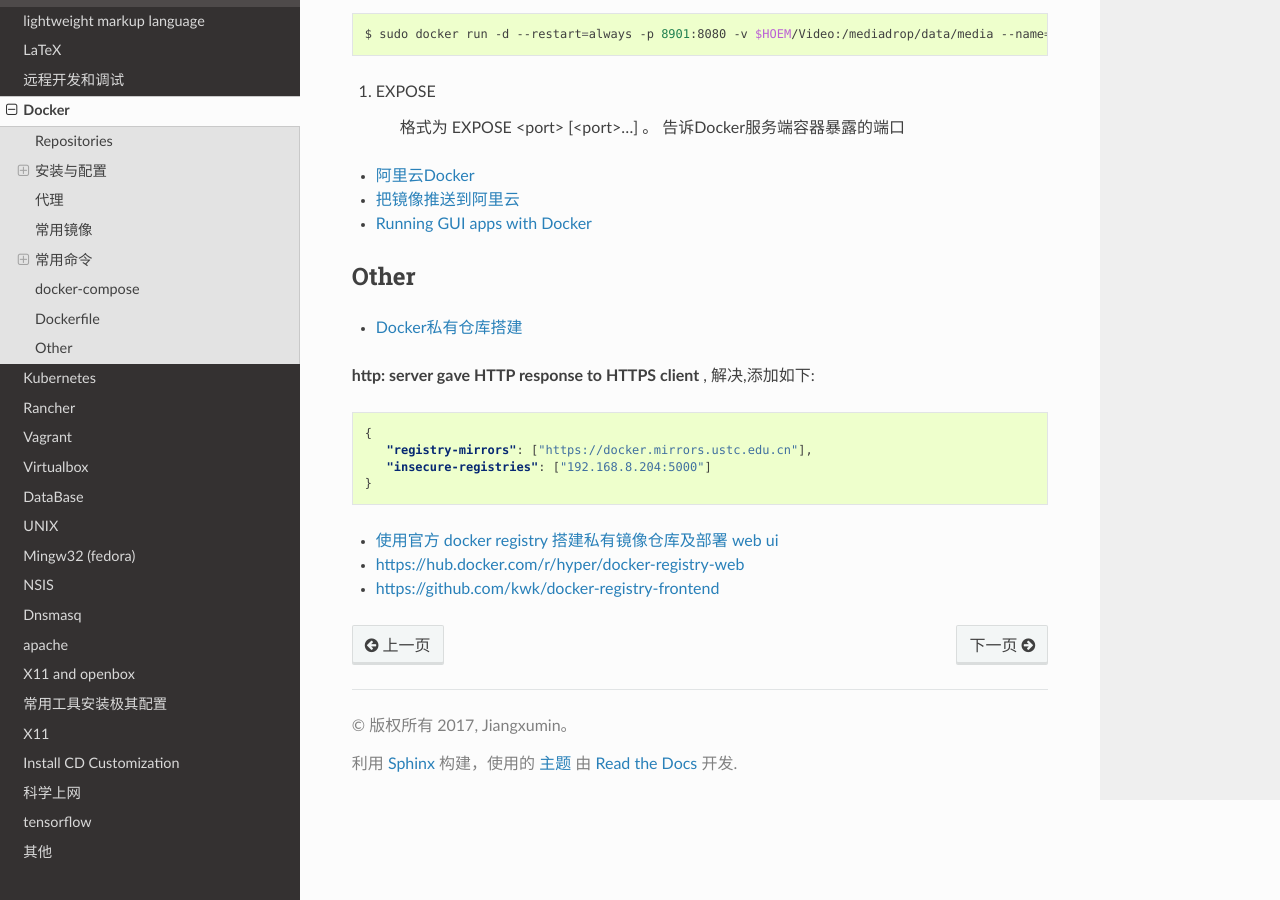
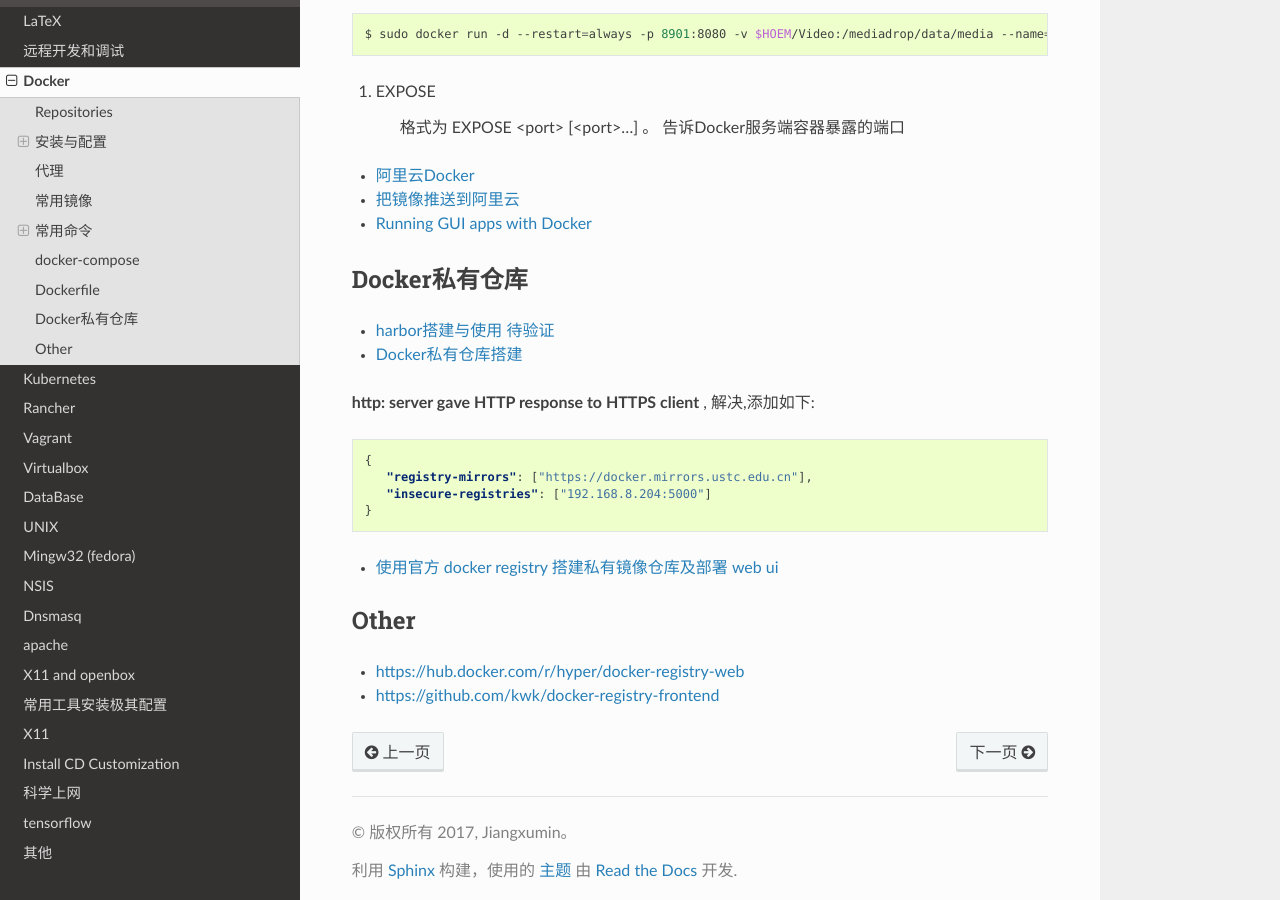
Before and after one commit to my-rds-store/my_space, a Sphinx documentation site: the page built from source/docker/index.rst, in a window 1280 px wide and 900 px high, scrolled down 6554 px. Built offline with Sphinx 7.4.7 and the Read the Docs theme 2.0.0, drawn with Linux system fonts in a browser that asks for light colours.

Commit message:
update ...

```diff
--- a/source/docker/index.rst
+++ b/source/docker/index.rst
@@ -404,9 +404,11 @@ Dockerfile
 * `Running GUI apps with Docker <http://fabiorehm.com/blog/2014/09/11/running-gui-apps-with-docker/?utm_source=tuicool&utm_medium=referral>`_
 
 
-*****
-Other
-*****
+***************
+Docker私有仓库
+***************
+
+* `harbor搭建与使用 待验证 <https://blog.csdn.net/qq_24095941/article/details/86063684>`_
 
 
 * `Docker私有仓库搭建  <http://www.jianshu.com/p/00ac18fce367>`_
```
Also changed, not shown: other parts of source/docker/index.rst (+5 -0 lines).
